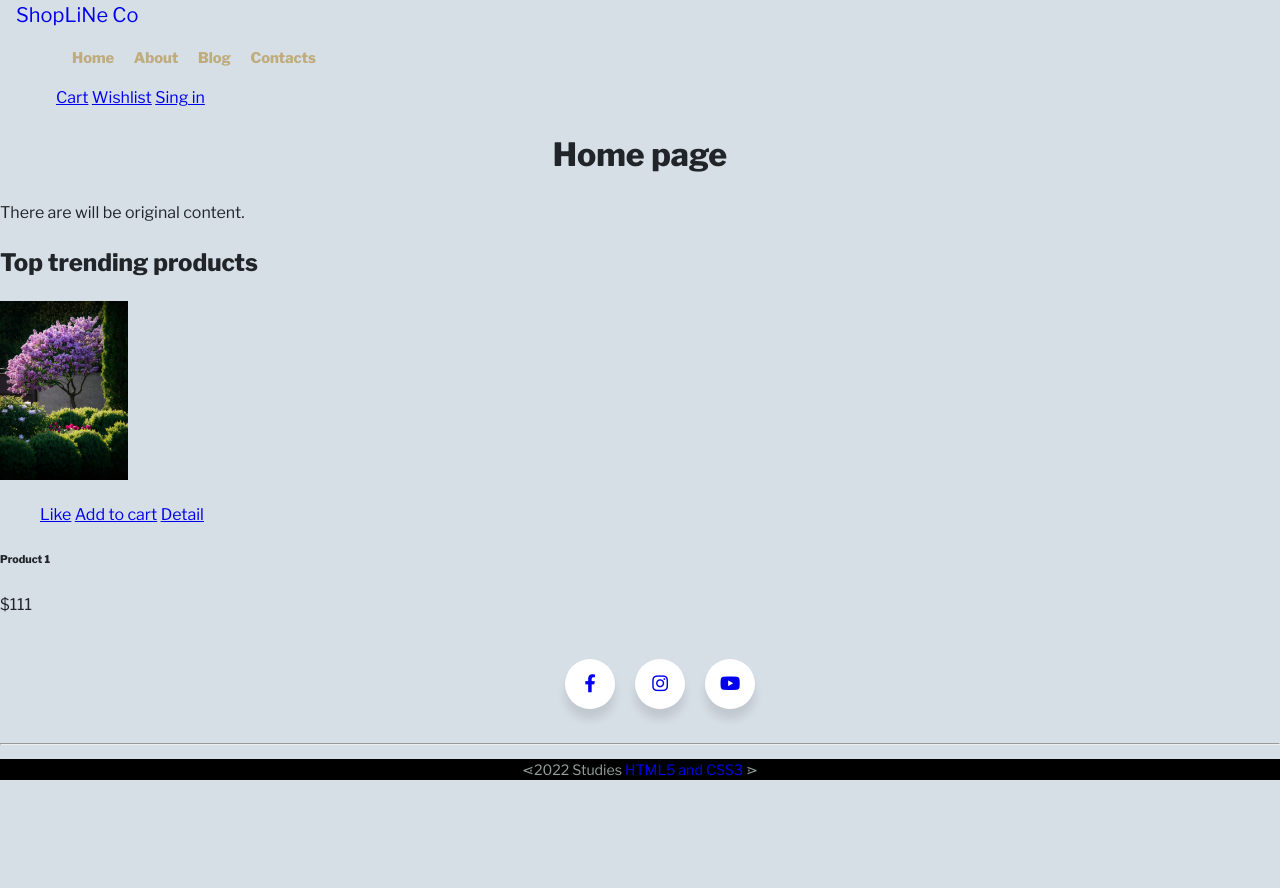
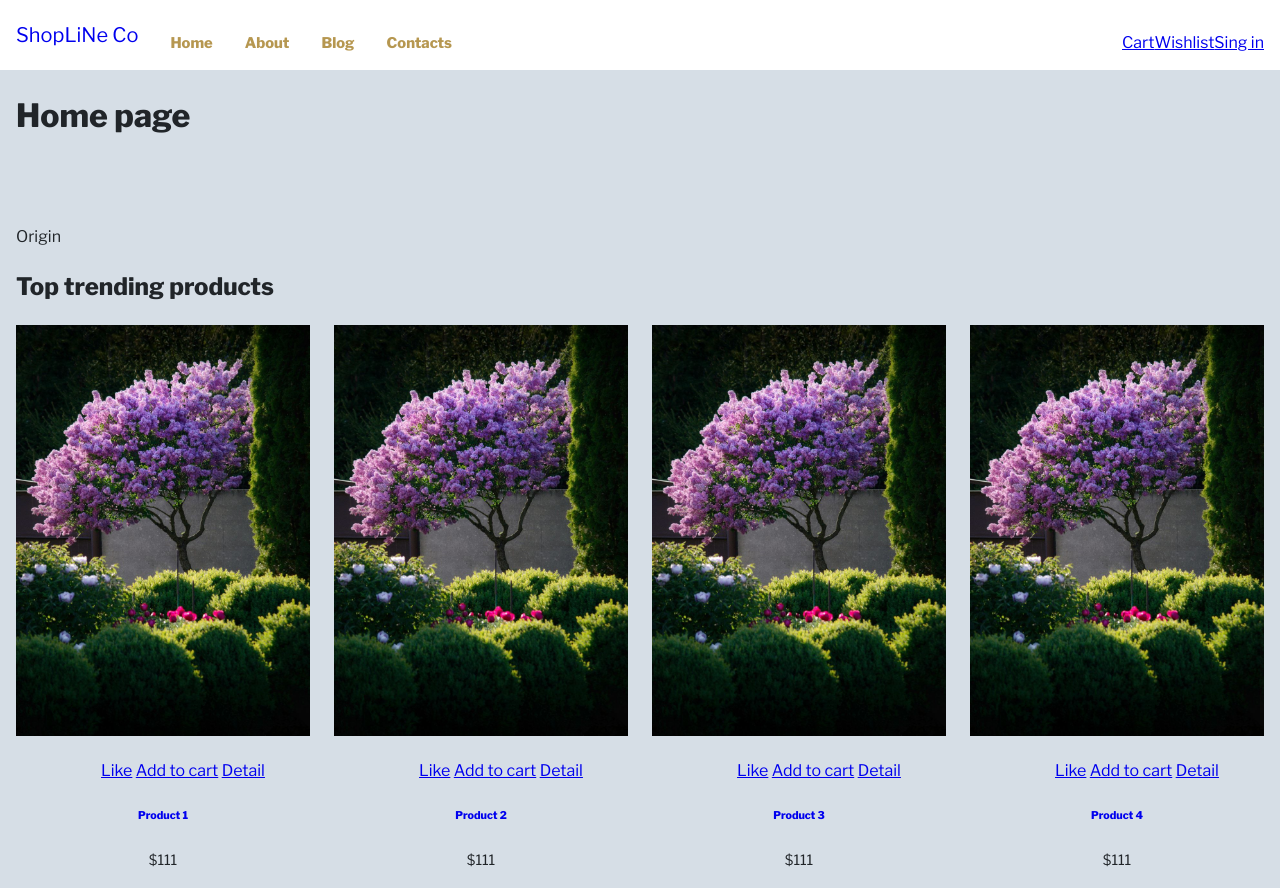
Before and after one commit to D6V6S/D6V6S.github.io, a plain HTML site: page index.html in a window 1280 px wide. Shown: the top 888 px of the page. Before the commit the page ends 800 px from the top, so only its background shows below. Drawn offline with nearby package versions, Linux system fonts and the light colour scheme.

Commit message:
4-th lesson

```diff
--- /dev/null
+++ b/CSS/change-color.css
@@ -0,0 +1,160 @@
+@import url("https://fonts.googleapis.com/css2?family=Inter:wght@300;400;500;600;700;800;900&display=swap");
+
+*,
+*:after,
+*:before {
+    box-sizing: border-box;
+}
+
+:root {
+    --c-text-primary: #191919;
+    --c-text-secondary: #737374;
+    --c-border-primary: #ccc;
+    --c-bg-body: #ccc;
+    --c-bg-primary: #fff;
+    --c-bg-secondary: #d4d8dd;
+    --c-bg-button: #fff;
+    --slider-shadow: inset 0 1px 1px #ddd, 0 2px 3px #ccc;
+}
+
+:root.dark-theme {
+    --c-text-primary: #eee;
+    --c-text-secondary: #d3d5db;
+    --c-border-primary: #454545;
+    --c-bg-primary: #323339;
+    --c-bg-secondary: #222128;
+    --c-bg-button: #494a50;
+    --slider-shadow: inset 0 1px 1px #767676;
+}
+
+:root.black-theme {
+    --c-text-primary: #edeeef;
+    --c-text-secondary: #d4d7e1;
+    --c-border-primary: #323232;
+    --c-bg-primary: #1b1d23;
+    --c-bg-secondary: #000001;
+    --c-bg-button: #343844;
+    --slider-shadow: inset 0 1px 1px #555;
+}
+
+body {
+    font-family: "Inter", sans-serif;
+    line-height: 1.5;
+    min-height: 100vh;
+    display: flex;
+    align-items: flex-end;
+    justify-content: center;
+    background-color: var(--c-bg-body);
+    color: var(--c-text-primary);
+}
+
+.menu {
+    width: 90%;
+    max-width: 320px;
+    background-color: var(--c-bg-primary);
+    transition: background-color 0.15s ease;
+    border-radius: 10px 10px 0 0;
+    box-shadow: 0 0 2px rgba(0, 0, 0, 0.05), 0 -4px 16px rgba(0, 0, 0, 0.1);
+}
+
+.menu-header {
+    padding: 1rem;
+}
+
+.menu-header-title {
+    font-size: 0.875rem;
+    color: var(--c-text-secondary);
+    margin-bottom: 0.375rem;
+    font-weight: 500;
+}
+
+.theme-switcher {
+    background-color: var(--c-bg-secondary);
+    border-radius: 10px;
+    display: flex;
+    padding: 0 3px;
+    align-items: center;
+    position: relative;
+    overflow: hidden;
+}
+
+.theme-switcher .slider {
+    display: block;
+    position: absolute;
+    z-index: 1;
+    width: calc((100% - 6px) / 3);
+    top: 3px;
+    transform: translatex(-110%);
+    bottom: 3px;
+    border-radius: 6px;
+    transition: 0.15s ease, transform 0.25s ease-out;
+    background-color: var(--c-bg-button);
+    box-shadow: var(--slider-shadow);
+}
+
+.theme-switcher input {
+    display: none;
+}
+
+.theme-switcher input:nth-of-type(1):checked~.slider {
+    transform: translateX(0);
+}
+
+.theme-switcher input:nth-of-type(2):checked~.slider {
+    transform: translateX(100%);
+}
+
+.theme-switcher input:nth-of-type(3):checked~.slider {
+    transform: translateX(200%);
+}
+
+.theme-switcher label {
+    position: relative;
+    z-index: 2;
+    width: calc(100% / 3);
+    color: var(--c-text-secondary);
+}
+
+.theme-switcher label span {
+    padding: 8px 0;
+    border-radius: 6px;
+    display: flex;
+    justify-content: center;
+    align-items: center;
+    font-weight: 500;
+}
+
+.theme-switcher label svg {
+    display: inline-block;
+    margin-right: 0.5rem;
+    width: 20px;
+}
+
+.menu-body {
+    display: flex;
+    flex-direction: column;
+    padding: 0.5rem;
+    border-top: 1px solid var(--c-border-primary);
+    transition: border-color 0.15s ease;
+}
+
+.menu-body a {
+    text-decoration: none;
+    color: inherit;
+    display: flex;
+    align-items: center;
+    padding: 0.625rem 0.5rem;
+    border-radius: 4px;
+    font-weight: 500;
+    transition: 0.15s ease;
+}
+
+.menu-body a svg {
+    margin-right: 1rem;
+    color: var(--c-text-secondary);
+    transition: color 0.15s ease;
+}
+
+.menu-body a:hover {
+    background-color: var(--c-bg-secondary);
+}
--- a/CSS/styles.css
+++ b/CSS/styles.css
@@ -42,11 +42,86 @@ body {
 
 .container {
     width: 100%;
-
     padding-right: 1rem;
     padding-left: 1rem;
     margin-right: auto;
     margin-left: auto;
+}
+
+.py-0 {
+    padding-top: 0 !important;
+    padding-bottom: 0 !important;
+}
+
+.py-1 {
+    padding-top: 0.25rem !important;
+    padding-bottom: 0.25rem !important;
+}
+
+.py-2 {
+    padding-top: 0.5rem !important;
+    padding-bottom: 0.5rem !important;
+}
+
+.py-3 {
+    padding-top: 1rem !important;
+    padding-bottom: 1rem !important;
+}
+
+.py-4 {
+    padding-top: 1.5rem !important;
+    padding-bottom: 1.5rem !important;
+}
+
+.py-5{
+    padding-top: 3rem !important;
+    padding-bottom: 3rem !important;
+}
+
+.row{
+    --bs-gutter-x: 1.5rem;
+    --bs-gutter-y: 0;
+    display: flex;
+    margin-top: calc(-1 * var(--bs-gutter-y));
+    margin-right: calc(-.5 * var(--bs-gutter-x));
+    margin-left: calc(-.5 * var(--bs-gutter-x));
+}
+
+.row>*{
+    width: 100;
+    max-width: 100%;
+    padding-right: calc(var(--bs-gutter-x)*.5);
+    padding-left: calc(var(--bs-gutter-x)*.5);
+    margin-top: calc(var(--bs-gutter-y));
+}
+
+
+.pruduct{
+
+}
+
+.text-center{
+    text-align: center;
+}
+
+
+.mb-3{
+    margin-bottom: 1rem !important;
+}
+
+.img-flued{
+    max-width: 100%;
+}
+
+/* navigation */
+
+.navbar{
+    display: flex;
+    flex-wrap: wrap;
+    align-items: center;
+    justify-content: space-between;
+    padding-top: .5rem;
+    padding-bottom: .5rem;
 }
 
 .navbar .nav-link{
@@ -62,27 +137,54 @@ body {
     padding-bottom: .3125rem;
 }
 
+.navbar-collapse{
+    align-items: center;
+    flex-basis: 100%;
+    flex-grow: 1;
+}
+
+.navbar-expand{
+    flex-wrap: nowrap;
+    justify-content: flex-start;
+}
+
+.navbar-expand .navbar-nav{
+    flex-direction: row;
+}
+
+.navbar-expand .navbar-collapse {
+    display: flex !important;
+    flex-basis: auto;
+    justify-content: space-between;
+}
+
 .navbar-nav{
     list-style: none;
+    display: flex;
+    flex-direction: column;
+    padding-left: 0;
+    margin-bottom: 0;
 }
 
-.navbar-nav li{
-    display: inline-block;
-}
+/* .navbar-nav .nav-link{
+    padding-right: 0;
+    padding-left: 0;
+} */
 
 .nav-link{
     display: block;
     font-weight: 700;
     color: #b69750;
     text-decoration: none;
-    margin-left: 1rem;
-    position: relative;
+    padding: .5rem 1rem;
+    /*margin-left: 1rem;
+     position: relative;
     opacity: 0.7;
-    transition: opacity 0.3s cubic-bezier(0.51, 0.92, 0.24, 1);
+    transition: opacity 0.3s cubic-bezier(0.51, 0.92, 0.24, 1);*/
 }
  /* menu gradient underline start*/
 
-a::after {
+/* a::after {
     --scale: 0;
     content: "";
     position: absolute;
@@ -101,7 +203,7 @@ a:hover {
 }
 
 a:hover::after {
-    --scale: 1;
+    --scale: 1; */
 }
 /* menu gradient underline end*/
 
@@ -115,8 +217,16 @@ a:hover::after {
     list-style: none;
 }
 
+.list-inline{
+    list-style: none;
+}
+
 .list-inline-item{
     display: inline-block;
+}
+
+.reset-anchor{
+    text-decoration: none;
 }
 
 .bg-dark {
--- a/index.html
+++ b/index.html
@@ -15,66 +15,124 @@
 <body class="">
     <div>
         <!-- top navigation block -->
-        <head class="bg-wite">
+        <header class="bg-wite">
             <div class="container">
-                <nav class="navbar">
+                <nav class="navbar navbar-expand">
                     <a href="index.html" class="navbar-brand"><span>ShopLiNe Co</span></a>
-                    <div>
+                    <div class="navbar-collapse">
                         <!-- Navigation -->
                         <ul class="navbar-nav">
                             <script  src="js/Menu-underline.js"></script>
-                            <li><a href="index.html" class="nav-link">Home</a></li>
-                            <li><a href="about.html" class="nav-link">About</a></li>
-                            <li><a href="blog.html" class="nav-link">Blog</a></li>
-                            <li><a href="contacts.html" class="nav-link">Contacts</a></li>
+                            <li class="nav-item"><a href="index.html" class="nav-link">Home</a></li>
+                            <li class="nav-item"><a href="about.html" class="nav-link">About</a></li>
+                            <li class="nav-item"><a href="blog.html" class="nav-link">Blog</a></li>
+                            <li class="nav-item"><a href="contacts.html" class="nav-link">Contacts</a></li>
                         </ul>
                         <ul class="navbar-nav">
-                            <li><a href="cart.html">Cart</a></li>
-                            <li><a href="#!">Wishlist</a></li>
-                            <li><a href="login.html">Sing in</a></li>
+                            <li class="nav-item"><a href="cart.html">Cart</a></li>
+                            <li class="nav-item"><a href="#!">Wishlist</a></li>
+                            <li class="nav-item"><a href="login.html">Sing in</a></li>
                         </ul>
                     </div>
                 </nav>
 
             </div>
-        </head>
+        </header>
+
+
 
         <!-- Slider -->
-        <div class="conteiner">
+        <div class="container">
+            <section>
                 <h1 class="head">Home page</h1>
-        </div>
-
-    <!-- Reader -->
+            </section>
 
             <!-- Content -->
-        <section>
+            <section class="py-5">
                 <header>
-                <p>There are will be original content.</p>
+                    <p>Origin</p>
                     <h2>Top trending products</h2>
                 </header>
+                <div class="row">
+                    <!-- product 1 -->
                     <div>
-                <!-- product -->
-                <div>
-                    <div>
-                        <div>
+                        <div class="pruduct text-center">
+                            <div class="mb-3">
                                 <a href="detail.html">
-                               <img src="img/product/photo_1.jpg" width="10%" height="10%" alt="Product description">
+                                <img src="img/product/photo_1.jpg" alt="Product description" class="img-flued">
                                 </a>
                                 <div>
-                                <ul class="list-unstyled">
+                                    <ul class="list-inline">
                                         <li class="list-inline-item"><a href="#!">Like</a></li>
                                         <li class="list-inline-item"><a href="#!">Add to cart</a></li>
                                         <li class="list-inline-item"><a href="#!">Detail</a></li>
                                     </ul>
                                 </div>
                             </div>
-                        <h6>Product 1</h6>
-                        <p>$111</p>
+                            <h6 class=""><a href="detail.html" class="reset-anchor">Product 1</a></h6>
+                            <p class="small test-muted">$111</p>
+                        </div>
+                    </div>
+                    <!-- product 2 -->
+                    <div>
+                        <div class="pruduct text-center">
+                            <div class="mb-3">
+                                <a href="detail.html">
+                                <img src="img/product/photo_1.jpg" alt="Product description" class="img-flued">
+                                </a>
+                                <div>
+                                    <ul class="list-inline">
+                                        <li class="list-inline-item"><a href="#!">Like</a></li>
+                                        <li class="list-inline-item"><a href="#!">Add to cart</a></li>
+                                        <li class="list-inline-item"><a href="#!">Detail</a></li>
+                                    </ul>
+                                </div>
+                            </div>
+                            <h6 class=""><a href="detail.html" class="reset-anchor">Product 2</a></h6>
+                            <p class="small test-muted">$111</p>
+                        </div>
+                    </div>
+                    <!-- product 3 -->
+                    <div>
+                        <div class="pruduct text-center">
+                            <div class="mb-3">
+                                <a href="detail.html">
+                                <img src="img/product/photo_1.jpg" alt="Product description" class="img-flued">
+                                </a>
+                                <div>
+                                    <ul class="list-inline">
+                                        <li class="list-inline-item"><a href="#!">Like</a></li>
+                                        <li class="list-inline-item"><a href="#!">Add to cart</a></li>
+                                        <li class="list-inline-item"><a href="#!">Detail</a></li>
+                                    </ul>
+                                </div>
+                            </div>
+                            <h6 class=""><a href="detail.html" class="reset-anchor">Product 3</a></h6>
+                            <p class="small test-muted">$111</p>
+                        </div>
+                    </div>
+                    <!-- product 4 -->
+                    <div>
+                        <div class="pruduct text-center">
+                            <div class="mb-3">
+                                <a href="detail.html">
+                                <img src="img/product/photo_1.jpg" alt="Product description" class="img-flued">
+                                </a>
+                                <div>
+                                    <ul class="list-inline">
+                                        <li class="list-inline-item"><a href="#!">Like</a></li>
+                                        <li class="list-inline-item"><a href="#!">Add to cart</a></li>
+                                        <li class="list-inline-item"><a href="#!">Detail</a></li>
+                                    </ul>
+                                </div>
+                            </div>
+                            <h6 class=""><a href="detail.html" class="reset-anchor">Product 4</a></h6>
+                            <p class="small test-muted">$111</p>
                         </div>
                     </div>
                 </div>
             </section>
-
+        </div>
 
     <!-- Social media. Style from https: //codepen.io/abdelrhmansaid/pen/OJRNOpQ -->
     <div class="sociial-contacts">
```
Also changed, not shown: js/chage-color.js (added, +12 -0 lines), test.html (added, +52 -0 lines), img/product/photo_1-.jpg (added). Lines whose indentation alone changed are shown as unchanged.
